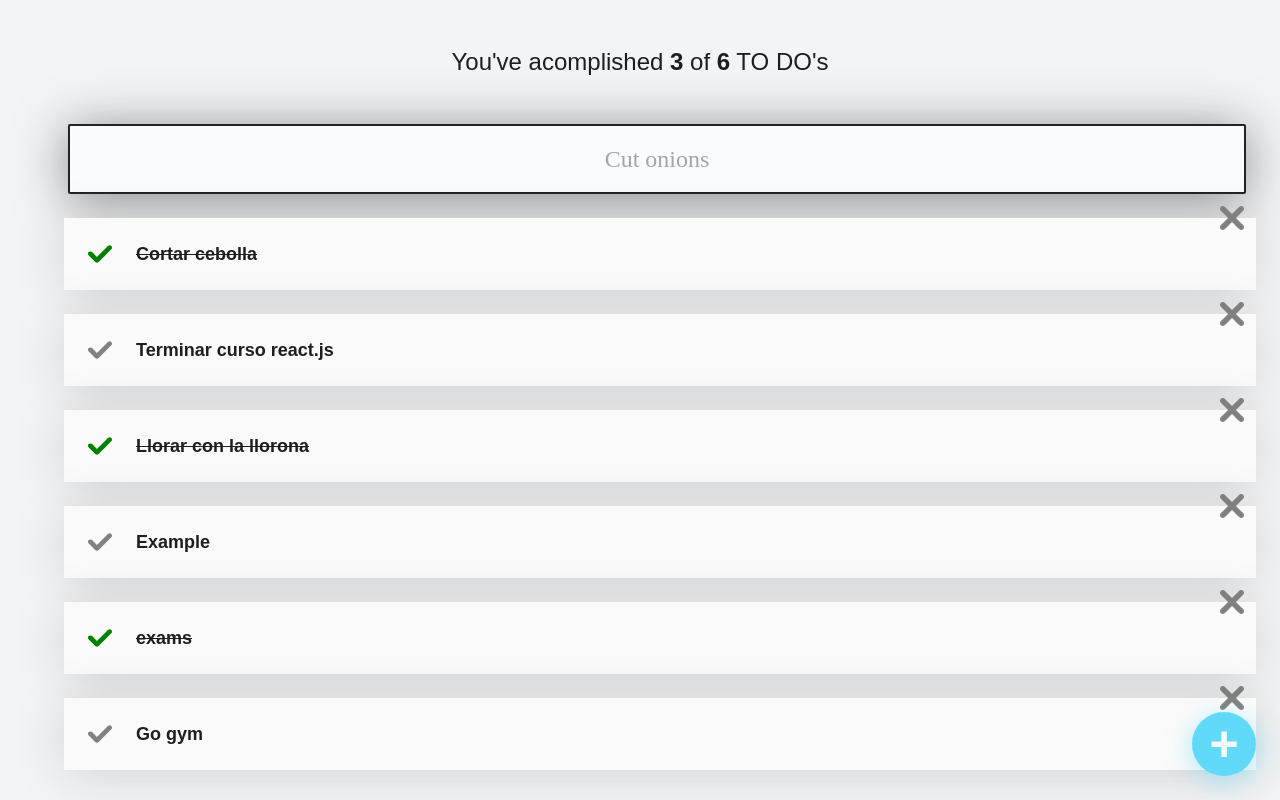
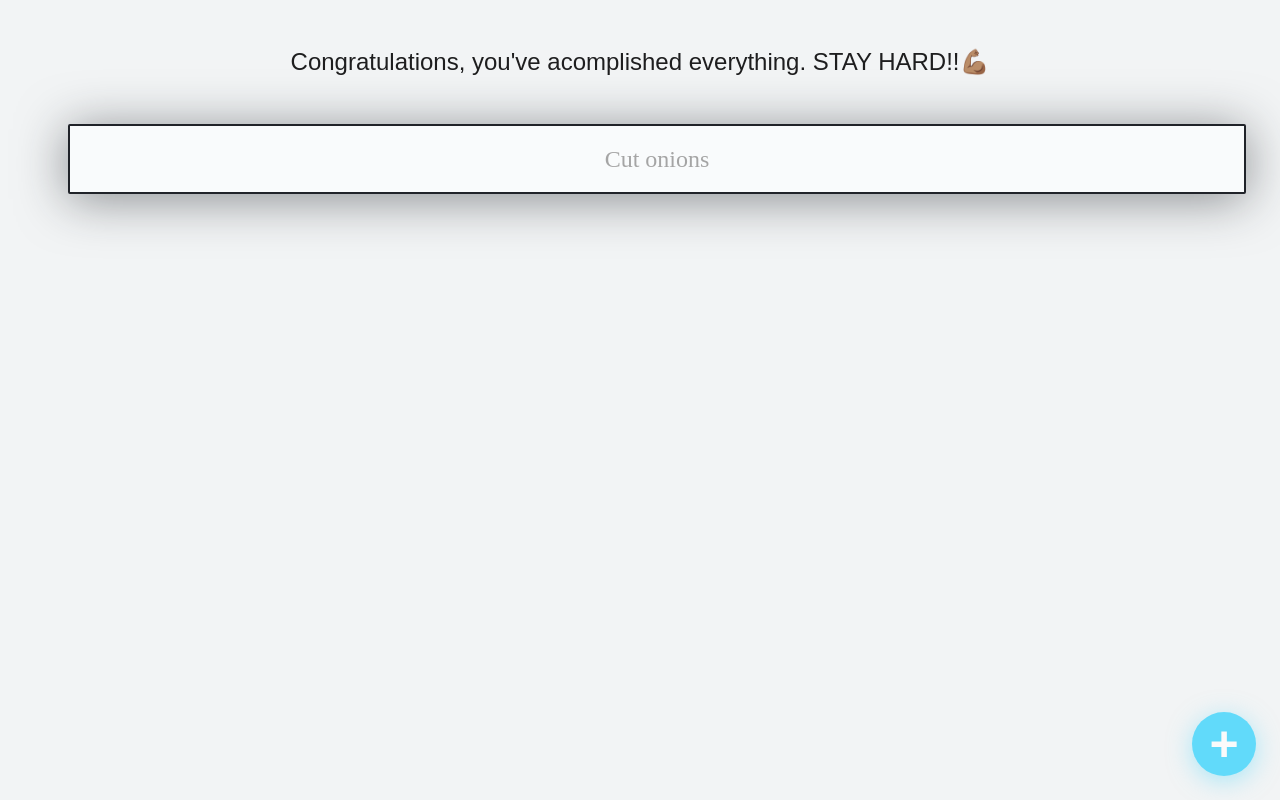
Before and after one commit to Carlos2902/react-app, a React (Create React App) app: page / in a window 1280 px wide. Built offline with nearby package versions, Linux system fonts and the light colour scheme.

Commit message:
Local storage added

```diff
--- a/src/App.js
+++ b/src/App.js
@@ -6,21 +6,34 @@
 import { TodoItem } from "./TodoItem";
 import { CreateTodoButton } from "./CreateTodoButton";
 
-const defaultTodos = [
-  { text: "Cortar cebolla", completed: true },
-  { text: "Terminar curso react.js", completed: false },
-  { text: "Llorar con la llorona", completed: true },
-  { text: "Example", completed: false },
-  { text: "exams", completed: true },
-  {text: "Go gym", completed: false},
-];
+// const defaultTodos = [
+//   { text: "Cortar cebolla", completed: true },
+//   { text: "Terminar curso react.js", completed: false },
+//   { text: "Llorar con la llorona", completed: true },
+//   { text: "Example", completed: false },
+//   { text: "exams", completed: true },
+//   {text: "Go gym", completed: false},
+// ];
 
+// localStorage.setItem('TODOS_V1', JSON.stringify(defaultTodos));
 
 
 // component
 function App() {
+  const localStorageTodos = localStorage.getItem('TODOS_V1');
+  let parsedTodos;
+  // If there's none value on local storage...
+  if (!localStorageTodos){
+    // If it's the first time a user enters into the app, lets drop an empty array
+    localStorage.setItem('TODOS_V1',JSON.stringify([]));
+    parsedTodos = [];
+  }else{
+    parsedTodos=JSON.parse(localStorageTodos);
+  }
+
+
   // New Todo's status
-  const [todos, setTodos] = React.useState(defaultTodos);
+  const [todos, setTodos] = React.useState(parsedTodos);
 
   // Search Todo's state (communication beetwen father ->appjs to TodoSearch)
   const [searchValue, setSearchValue] = React.useState('');
@@ -43,6 +56,13 @@
      }
   );
 
+  // function -> update the state & local storage at the same time
+  const  saveTodos = (newTodos)=>{
+   localStorage.setItem('TODOS_V1', JSON.stringify(newTodos));
+    setTodos(newTodos);
+  }
+
+
   // function: awaits to receive a parameter with the text
   // in order to know which todo we're checking as completed
   const completeTodo = (text)=>{
@@ -59,7 +79,7 @@
     // logic: for the new array list, on the index, apply property 'completed=true'
     newTodos[todoIndex].completed = true;
     // update the state 'setTodos'
-    setTodos(newTodos);
+    saveTodos(newTodos);
   };
 
 
@@ -70,7 +90,7 @@
     );
         // arrayManipulation method -> .splice
     newTodos.splice(todoIndex, 1);
-    setTodos(newTodos);
+    saveTodos(newTodos);
   };
 
   return (
```
